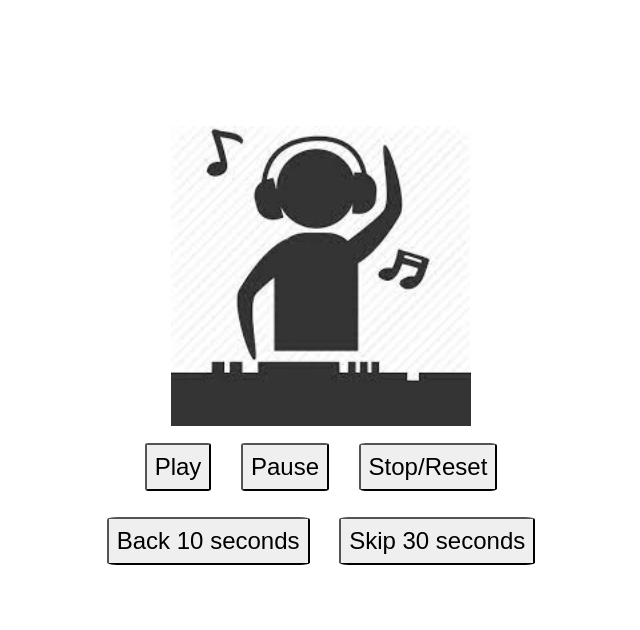
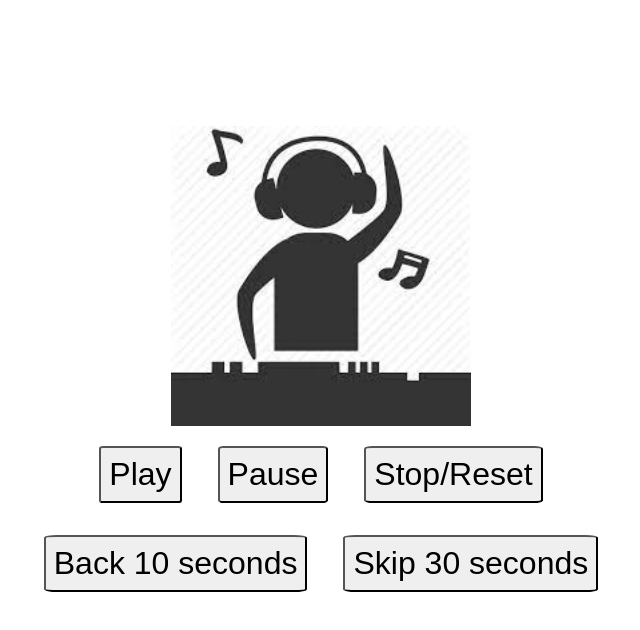
Before and after one commit to Shimanti/DJ, a plain HTML site: page index.html in a window 1280 px wide. Shown: the whole page, without its empty margins (319-959 px from the left). Drawn offline with Linux system fonts and the light colour scheme.

Commit message:
Update index.html

```diff
--- a/index.html
+++ b/index.html
@@ -38,12 +38,20 @@
  }
 
  button {
-   font-size: 1rem;
+   font-size: 1.2rem;
    padding: .5rem;
-   margin: .5rem;
+   margin: .6rem;
    border-radius: 5%;
    cursor: pointer;
  }
+
+/* For Tablet+ View */
+@media screen and (min-width: 768px) {
+ button {
+   font-size: 1.5rem;
+   margin: .8rem;
+  }
+}
 
 /* For Desktop View */
 @media screen and (min-width: 1024px) {
@@ -54,14 +62,7 @@
 }
 
 
-/* For Tablet+ View */
-@media screen and (min-device-width: 768px)
-  and (max-device-width: 1024px) {
- button {
-   font-size: 1.5rem;
-   margin: .8rem;
-  }
-}
+
 
  </style>
 </head>
```
